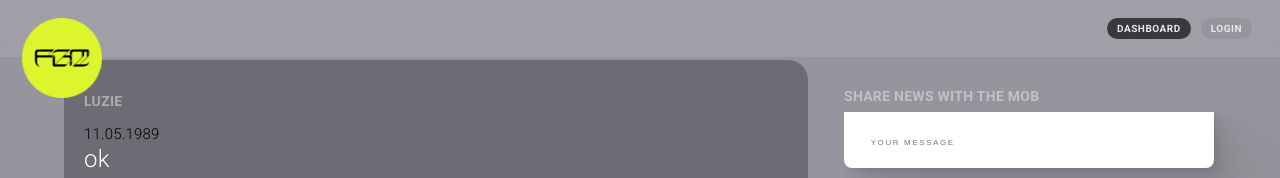
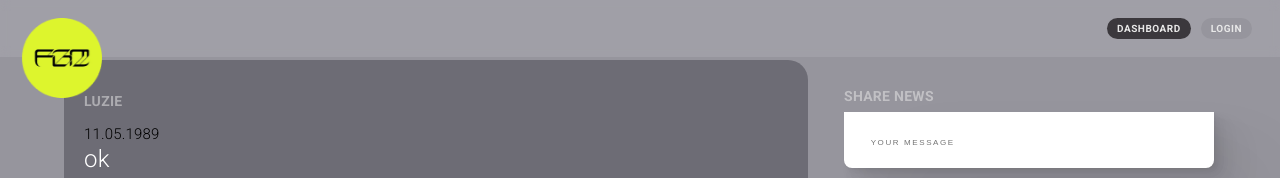
Before and after one commit to aeonyuonmiller/fbm, a React (Create React App) app in the folder client/: page /dashboard in a window 1280 px wide. Shown: the top 178 px of the page. Built offline with nearby package versions, Linux system fonts and the light colour scheme; no server answers.

Commit message:
minor changes

```diff
--- a/client/src/AnimatedRoutes.jsx
+++ b/client/src/AnimatedRoutes.jsx
@@ -19,9 +19,6 @@ const AnimatedRoutes = () => {
         <Route path="/dashboard" children={<Dashboard/>}/>
         <Route path="*" children={<Error />}/>
       </Switch>
-
-      {/* Show the modal when a background page is set
-      {background && <Route path="/img/:id" children={<LoginModal />} />} */}
     </AnimatePresence>
   );
 };
--- a/client/src/Views/Dashboard/Dashboard.jsx
+++ b/client/src/Views/Dashboard/Dashboard.jsx
@@ -1,5 +1,6 @@
 import React from 'react';
 import Post from '../../components/Post/Post';
+import { Footer } from "../../components/Footer/Footer";
 import "./Dashboard.css";
 
 export default function Dashboard() {
@@ -11,10 +12,11 @@ export default function Dashboard() {
         <Post author="Dangermami" date="11.05.2022" message="Whatevz" />
       </div>
       <form>
-        <h5>Share news with the mob</h5>
+        <h5>Share news</h5>
         <input type="text" placeholder="Your Message" />
         <button>Post</button>
       </form>
     </div>
+    <Footer />
   </>;
 }
--- a/client/src/components/Footer/Footer.jsx
+++ b/client/src/components/Footer/Footer.jsx
@@ -2,7 +2,7 @@ import React from 'react';
 import './Footer.css';
 
 export const Footer = () => {
-    return <div className='footer'>
+    return <div className="footer">
       <img src="./logo.png" />
   </div>;
 };
```
